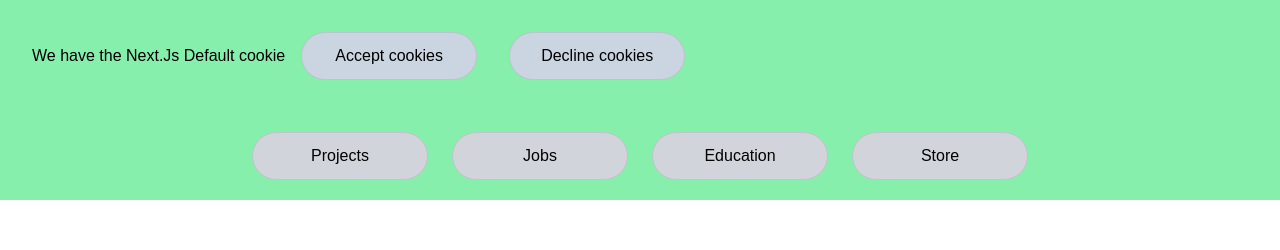
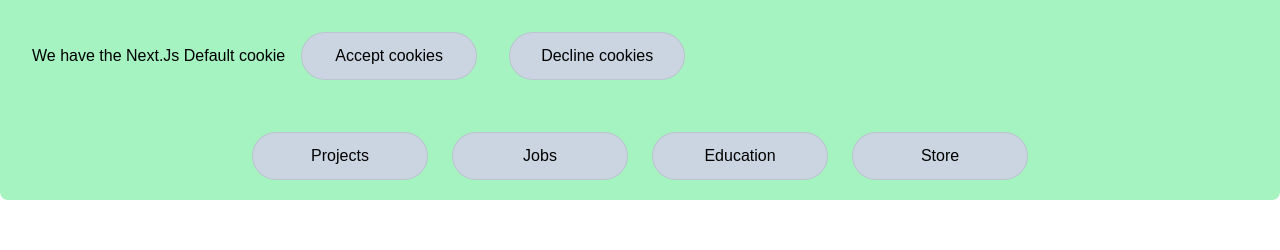
Before and after one commit to Bernkra96/portfolio, a Next.js app: page / in a window 1280 px wide. Shown: the top 250 px of the page. Built offline with nearby package versions, Linux system fonts and the light colour scheme.

Commit message:
Upadte coolor and Look

```diff
--- a/src/app/banner.js
+++ b/src/app/banner.js
@@ -34,10 +34,10 @@ export function Banner() {
   return (
     <div>
       {consentGiven === 'undecided' && (
-        <div className="sticky top-0 z-4 flex gap-4 items-center flex-col sm:flex-row rid-rows-[20px_1fr_20px] justify-items-center  p-8  bg-green-300  dark:bg-green-600 ">
+        <div className="sticky top-0 z-4 flex gap-4 items-center flex-col sm:flex-row rid-rows-[20px_1fr_20px] justify-items-center  p-8   bg-green-300/75  dark:bg-green-700/75 backdrop-blur-lg ">
           <p>We have the Next.Js Default cookie</p>
           <button
-            className="rounded-full border bg-slate-300 dark:bg-gray-900 border-solid border-black/[.08] dark:border-white/[.145] transition-colors flex items-center justify-center hover:bg-[#f2f2f2] dark:hover:bg-[#1a1a1a] hover:border-transparent text-sm sm:text-base h-10 sm:h-12 px-4 sm:px-5 sm:min-w-44"
+            className="rounded-full border bg-slate-300 dark:bg-gray-900 border-solid border-black/[.08] dark:border-white/[.145] transition-colors flex items-center justify-center hover:bg-green-300 dark:hover:bg-green-700 hover:border-transparent text-sm sm:text-base h-10 sm:h-12 px-4 sm:px-5 sm:min-w-44"
             type="button"
             onClick={handleAcceptCookies}
           >
@@ -45,7 +45,7 @@ export function Banner() {
           </button>
           <span> </span>
           <button
-            className="rounded-full border bg-slate-300 dark:bg-gray-900 border-solid border-black/[.08] dark:border-white/[.145] transition-colors flex items-center justify-center hover:bg-[#f2f2f2] dark:hover:bg-[#1a1a1a] hover:border-transparent text-sm sm:text-base h-10 sm:h-12 px-4 sm:px-5 sm:min-w-44"
+            className="rounded-full border bg-slate-300 dark:bg-gray-900 border-solid border-black/[.08] dark:border-white/[.145] transition-colors flex items-center justify-center hover:bg-blue-300 dark:hover:bg-blue-950 hover:border-transparent text-sm sm:text-base h-10 sm:h-12 px-4 sm:px-5 sm:min-w-44"
             type="button"
             onClick={handleDeclineCookies}
           >
--- a/src/app/footer.tsx
+++ b/src/app/footer.tsx
@@ -2,7 +2,7 @@ import Image from 'next/image';
 
 export default function Footer() {
   return (
-    <footer className="row-start-3 flex gap-6 flex-wrap  items-center justify-center  bg-green-300  dark:bg-green-600  ">
+    <footer className="row-start-3 flex gap-6 flex-wrap  items-center justify-center rounded-t-lg  bg-green-300/75  dark:bg-green-700/75 backdrop-blur-lg  ">
       <div className="flex flex-col gap-0.5 row-start-1 items-start sm:items-start">
         <p className="text-1 text-center sm:text-left font-[family-name:var(--font-geist-mono)">
           Bernhard Kratky
--- a/src/app/navbar.tsx
+++ b/src/app/navbar.tsx
@@ -1,8 +1,8 @@
 export default function NavBar() {
   return (
-    <div className="sticky top-0 z-50 row-start-3 flex gap-6 flex-wrap items-center justify-center sm:p-5  bg-green-300  dark:bg-green-600">
+    <div className="sticky top-0 z-50 row-start-3 flex gap-6 flex-wrap rounded-b-lg  items-center justify-center sm:p-5  bg-green-300/75  dark:bg-green-700/75 backdrop-blur-lg ">
       <a
-        className="rounded-full border bg-gray-300  dark:bg-gray-900 border-solid border-black/[.08] dark:border-white/[.145] transition-colors flex items-center justify-center hover:bg-[#f2f2f2] dark:hover:bg-[#1a1a1a] hover:border-transparent text-sm sm:text-base h-10 sm:h-12 px-4 sm:px-5 sm:min-w-44"
+        className="rounded-full border bg-slate-300 dark:bg-gray-900 border-solid border-black/[.08] dark:border-white/[.145] transition-colors flex items-center justify-center hover:bg-green-300 dark:hover:bg-green-700 hover:border-transparent text-sm sm:text-base h-10 sm:h-12 px-4 sm:px-5 sm:min-w-44"
         href="#projects"
         target="_blank"
         rel="noopener noreferrer"
@@ -10,7 +10,7 @@ export default function NavBar() {
         Projects
       </a>
       <a
-        className="rounded-full border bg-gray-300  dark:bg-gray-900 border-solid border-black/[.08] dark:border-white/[.145] transition-colors flex items-center justify-center hover:bg-[#f2f2f2] dark:hover:bg-[#1a1a1a] hover:border-transparent text-sm sm:text-base h-10 sm:h-12 px-4 sm:px-5 sm:min-w-44"
+        className="rounded-full border bg-slate-300 dark:bg-gray-900 border-solid border-black/[.08] dark:border-white/[.145] transition-colors flex items-center justify-center hover:bg-green-300 dark:hover:bg-green-700 hover:border-transparent text-sm sm:text-base h-10 sm:h-12 px-4 sm:px-5 sm:min-w-44"
         href="#jobs"
         target="_blank"
         rel="noopener noreferrer"
@@ -18,7 +18,7 @@ export default function NavBar() {
         Jobs
       </a>
       <a
-        className="rounded-full border bg-gray-300  dark:bg-gray-900 border-solid border-black/[.08] dark:border-white/[.145] transition-colors flex items-center justify-center hover:bg-[#f2f2f2] dark:hover:bg-[#1a1a1a] hover:border-transparent text-sm sm:text-base h-10 sm:h-12 px-4 sm:px-5 sm:min-w-44"
+        className="rounded-full border bg-slate-300 dark:bg-gray-900 border-solid border-black/[.08] dark:border-white/[.145] transition-colors flex items-center justify-center hover:bg-green-300 dark:hover:bg-green-700 hover:border-transparent text-sm sm:text-base h-10 sm:h-12 px-4 sm:px-5 sm:min-w-44"
         href="#education"
         target="_blank"
         rel="noopener noreferrer"
@@ -26,7 +26,7 @@ export default function NavBar() {
         Education
       </a>
       <a
-        className="rounded-full border bg-gray-300  dark:bg-gray-900 border-solid border-black/[.08] dark:border-white/[.145] transition-colors flex items-center justify-center hover:bg-[#f2f2f2] dark:hover:bg-[#1a1a1a] hover:border-transparent text-sm sm:text-base h-10 sm:h-12 px-4 sm:px-5 sm:min-w-44"
+        className="rounded-full border bg-slate-300 dark:bg-gray-900 border-solid border-black/[.08] dark:border-white/[.145] transition-colors flex items-center justify-center hover:bg-green-300 dark:hover:bg-green-700 hover:border-transparent text-sm sm:text-base h-10 sm:h-12 px-4 sm:px-5 sm:min-w-44"
         href="#store"
         target="_blank"
         rel="noopener noreferrer"
--- a/src/app/page.tsx
+++ b/src/app/page.tsx
@@ -51,7 +51,7 @@ export default async function Home() {
 
         <div className="flex gap-4 items-center flex-col sm:flex-row  ">
           <a
-            className="rounded-full border bg-gray-300  dark:bg-gray-900 border-solid border-black/[.08] dark:border-white/[.145] transition-colors flex items-center justify-center hover:bg-[#f2f2f2] dark:hover:bg-[#1a1a1a] hover:border-transparent text-sm sm:text-base h-10 sm:h-12 px-4 sm:px-5 sm:min-w-44"
+            className="rounded-full border bg-slate-300 dark:bg-gray-900 border-solid border-black/[.08] dark:border-white/[.145] transition-colors flex items-center justify-center hover:bg-green-300 dark:hover:bg-green-700 hover:border-transparent text-sm sm:text-base h-10 sm:h-12 px-4 sm:px-5 sm:min-w-44"
             href="https://www.linkedin.com/in/bernhard-kratky/"
             target="_blank"
             rel="noopener noreferrer"
@@ -90,7 +90,7 @@ export default async function Home() {
                 key={storeData.linkText}
               >
                 <a
-                  className="rounded-full border bg-slate-300 dark:bg-gray-900 border-solid border-black/[.08] dark:border-white/[.145] transition-colors flex items-center justify-center hover:bg-[#f2f2f2] dark:hover:bg-[#1a1a1a] hover:border-transparent text-sm sm:text-base h-10 sm:h-12 px-4 sm:px-5 sm:min-w-44 "
+                  className="rounded-full border bg-slate-300 dark:bg-gray-900 border-solid border-black/[.08] dark:border-white/[.145] transition-colors flex items-center justify-center hover:bg-green-300 dark:hover:bg-green-700 hover:border-transparent text-sm sm:text-base h-10 sm:h-12 px-4 sm:px-5 sm:min-w-44"
                   href={storeData.linkUrl}
                   target="_blank"
                   rel="noopener noreferrer"
@@ -134,7 +134,7 @@ export default async function Home() {
                 <div className="row-start-3 flex gap-6 flex-wrap items-center justify-center">
                   {jobData.link ? (
                     <a
-                      className="rounded-full border bg-slate-300 dark:bg-gray-900 border-solid border-black/[.08] dark:border-white/[.145] transition-colors flex items-center justify-center hover:bg-[#f2f2f2] dark:hover:bg-[#1a1a1a] hover:border-transparent text-sm sm:text-base h-10 sm:h-12 px-4 sm:px-5 sm:min-w-44"
+                      className="rounded-full border bg-slate-300 dark:bg-gray-900 border-solid border-black/[.08] dark:border-white/[.145] transition-colors flex items-center justify-center hover:bg-green-300 dark:hover:bg-green-700 hover:border-transparent text-sm sm:text-base h-10 sm:h-12 px-4 sm:px-5 sm:min-w-44"
                       href={jobData.link?.url}
                       target="_blank"
                       rel="noopener noreferrer"
@@ -144,7 +144,7 @@ export default async function Home() {
                   ) : null}
                   {jobData.videoPresentation ? (
                     <a
-                      className="rounded-full border bg-slate-300 dark:bg-gray-900 border-solid border-black/[.08] dark:border-white/[.145] transition-colors flex items-center justify-center hover:bg-[#f2f2f2] dark:hover:bg-[#1a1a1a] hover:border-transparent text-sm sm:text-base h-10 sm:h-12 px-4 sm:px-5 sm:min-w-44"
+                      className="rounded-full border bg-slate-300 dark:bg-gray-900 border-solid border-black/[.08] dark:border-white/[.145] transition-colors flex items-center justify-center hover:bg-green-300 dark:hover:bg-green-700 hover:border-transparent text-sm sm:text-base h-10 sm:h-12 px-4 sm:px-5 sm:min-w-44"
                       href={jobData.videoPresentation?.url}
                       target="_blank"
                       rel="noopener noreferrer"
@@ -154,7 +154,7 @@ export default async function Home() {
                   ) : null}{' '}
                   {jobData.gitLink ? (
                     <a
-                      className="rounded-full border bg-slate-300 dark:bg-gray-900 border-solid border-black/[.08] dark:border-white/[.145] transition-colors flex items-center justify-center hover:bg-[#f2f2f2] dark:hover:bg-[#1a1a1a] hover:border-transparent text-sm sm:text-base h-10 sm:h-12 px-4 sm:px-5 sm:min-w-44"
+                      className="rounded-full border bg-slate-300 dark:bg-gray-900 border-solid border-black/[.08] dark:border-white/[.145] transition-colors flex items-center justify-center hover:bg-green-300 dark:hover:bg-green-700 hover:border-transparent text-sm sm:text-base h-10 sm:h-12 px-4 sm:px-5 sm:min-w-44"
                       href={jobData.gitLink?.url}
                       target="_blank"
                       rel="noopener noreferrer"
@@ -240,7 +240,7 @@ export default async function Home() {
 
         <div className="flex gap-4 items-center flex-col sm:flex-row">
           <a
-            className="rounded-full border bg-slate-300 dark:bg-gray-900 border-solid border-black/[.08] dark:border-white/[.145] transition-colors flex items-center justify-center hover:bg-[#f2f2f2] dark:hover:bg-[#1a1a1a] hover:border-transparent text-sm sm:text-base h-10 sm:h-12 px-4 sm:px-5 sm:min-w-44"
+            className="rounded-full border bg-slate-300 dark:bg-gray-900 border-solid border-black/[.08] dark:border-white/[.145] transition-colors flex items-center justify-center hover:bg-green-300 dark:hover:bg-green-700 hover:border-transparent text-sm sm:text-base h-10 sm:h-12 px-4 sm:px-5 sm:min-w-44"
             href="https://www.linkedin.com/in/bernhard-kratky/"
             target="_blank"
             rel="noopener noreferrer"
```
